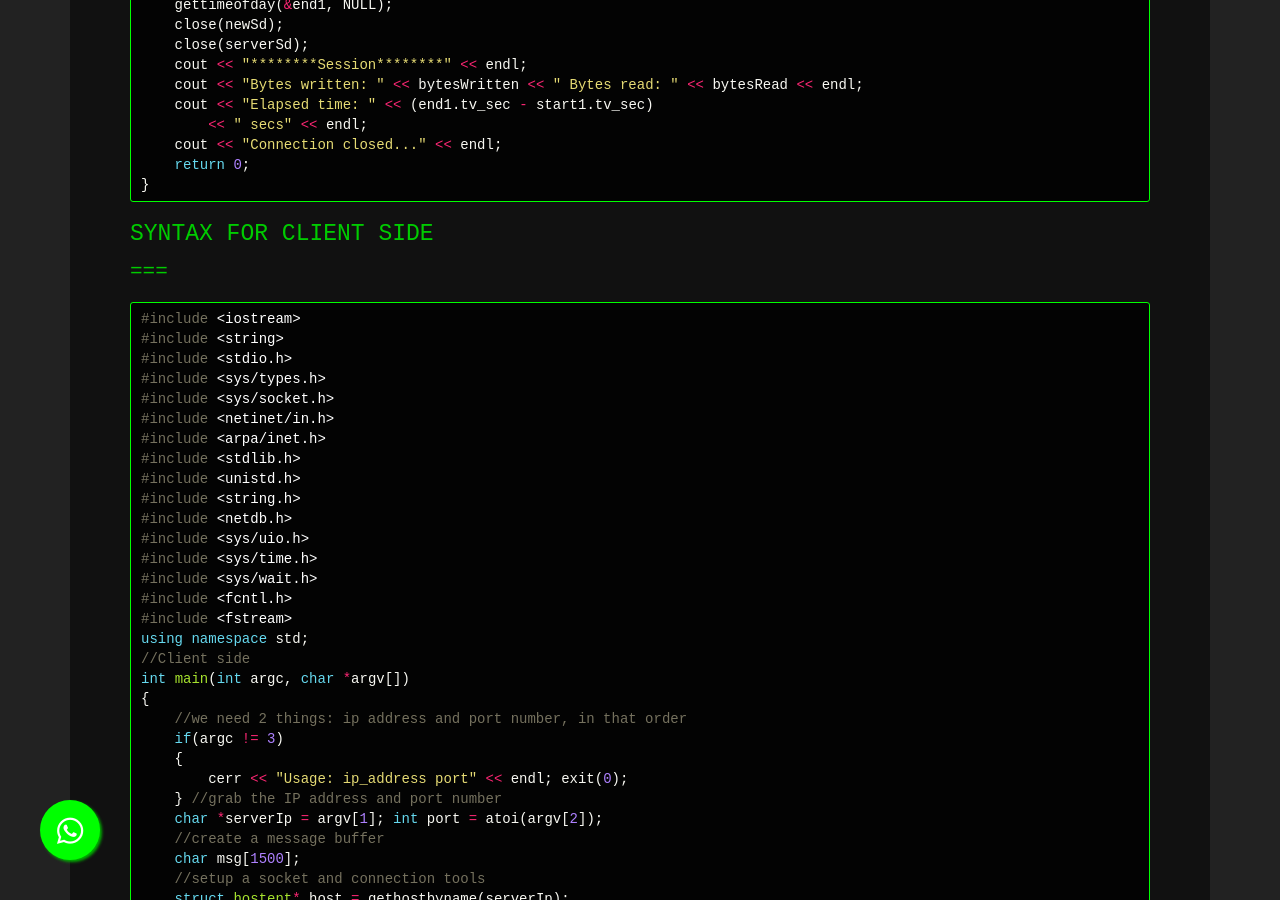
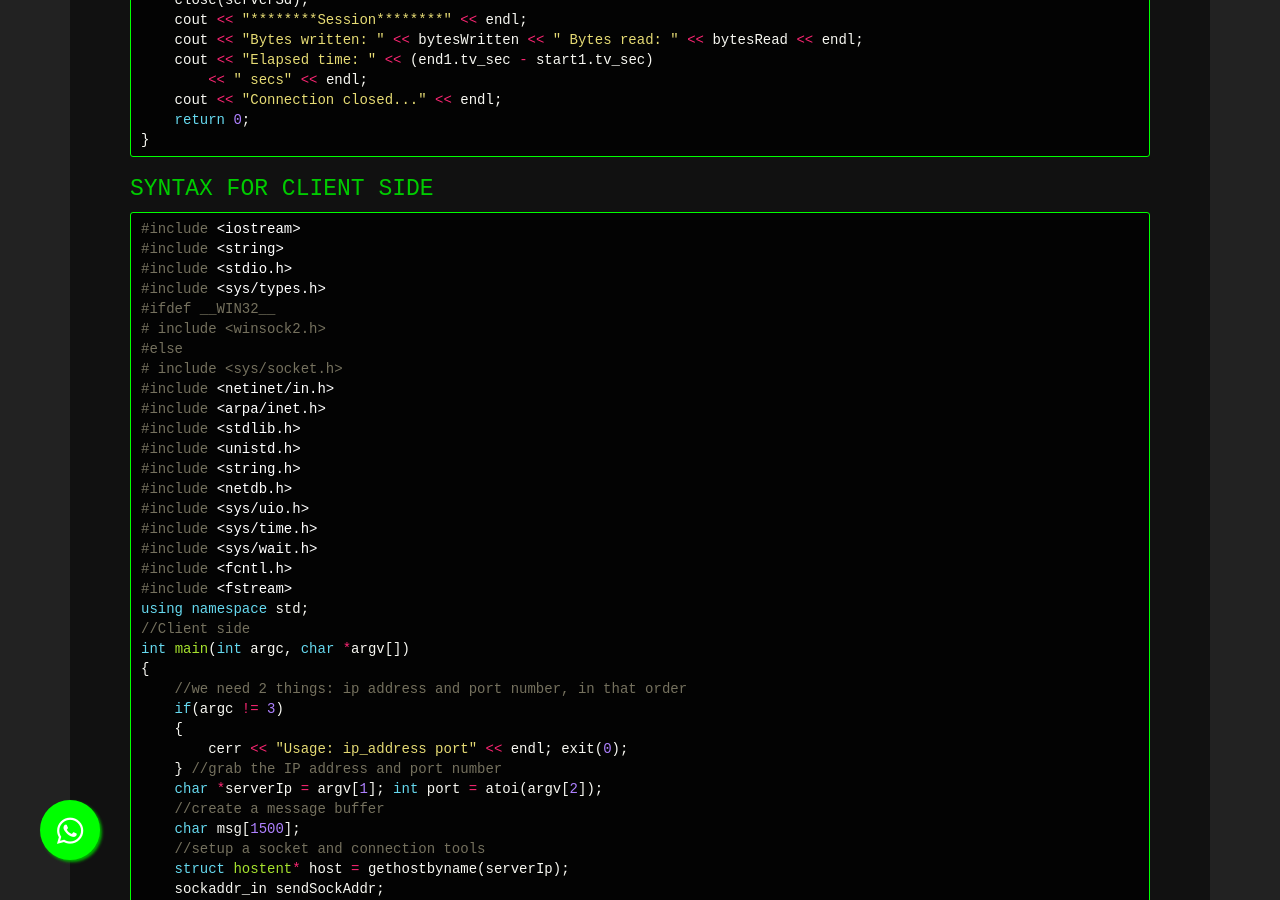
Before and after one commit to cwithsharad/cwithsharad.github.io, a Jekyll site: the page built from _posts/2019-01-15-Chatting-app-in-cpp-for-server-and-client-interaction.md, in a window 1280 px wide and 900 px high, scrolled down 2484 px. Built offline with Jekyll 4.4.1, drawn with Linux system fonts in a browser that asks for light colours; nearby versions of some CDN libraries; comment, search, counter and statistics services are not loaded; some of the changed text lies outside the part shown.

Commit message:
Update 2019-01-15-Chatting-app-in-cpp-for-server-and-client-interaction.md

````diff
--- a/_posts/2019-01-15-Chatting-app-in-cpp-for-server-and-client-interaction.md
+++ b/_posts/2019-01-15-Chatting-app-in-cpp-for-server-and-client-interaction.md
@@ -3,13 +3,13 @@
 layout: post
 date: 2019-01-15 18:40:40
 categories:
- -SOCKETS
- -C++ LANGUAGE PROGRAMS
+ - SOCKETS
+ - C++ LANGUAGE PROGRAMS
 ---
 
 
 ### SYNTAX FOR SEREVR SIDE
-===
+
 ```cpp
 #include <iostream>
 #include <string>
@@ -130,13 +130,16 @@
 ```
 
 ### SYNTAX FOR CLIENT SIDE
-===
+
 ```cpp
 #include <iostream>
 #include <string>
 #include <stdio.h>
 #include <sys/types.h>
-#include <sys/socket.h>
+#ifdef __WIN32__
+# include <winsock2.h>
+#else
+# include <sys/socket.h>
 #include <netinet/in.h>
 #include <arpa/inet.h>
 #include <stdlib.h>
````
